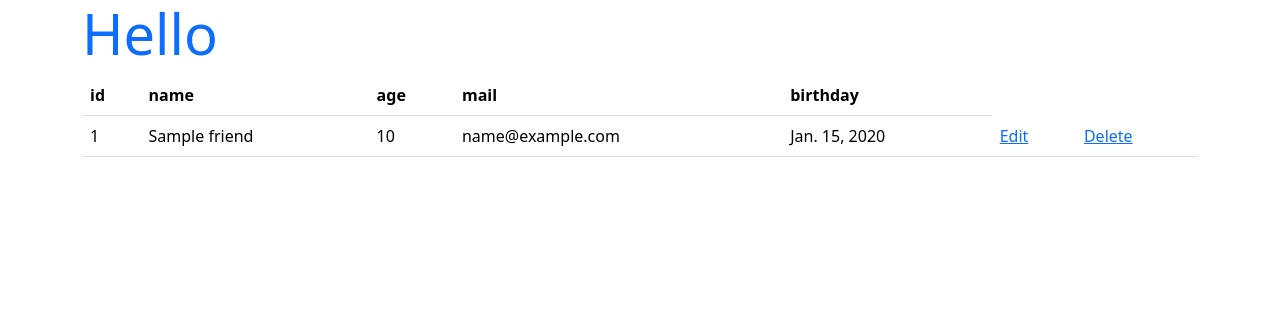
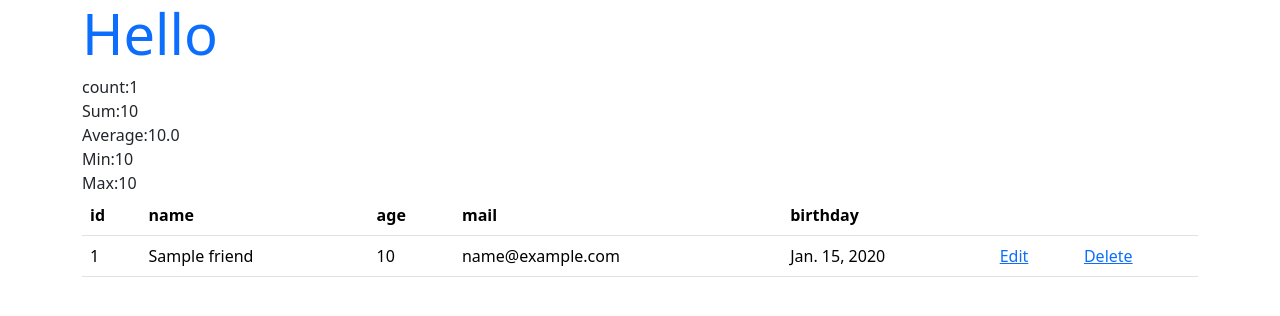
Before and after one commit to Madoyume/03_Django_App, a Django app: page /hello/ in a window 1280 px wide. Shown: the top 316 px of the page. Run offline with Django 5.2, Linux system fonts and the light colour scheme; tables that the repository leaves empty hold one stand-in row (values such as "Sample post"); some libraries are stand-ins or nearby versions.

Commit message:
2024.09.29 mado 要素計算の実装

```diff
--- a/django_app/hello/templates/hello/index.html
+++ b/django_app/hello/templates/hello/index.html
@@ -12,6 +12,7 @@
     </head>
     <body class="container">
         <h1 class="display-4 text-primary">{{title}}</h1>
+        {{message|safe}}
         <table class="table">
             <tr>
                 <th>id</th>
@@ -19,6 +20,8 @@
                 <th>age</th>
                 <th>mail</th>
                 <th>birthday</th>
+                <th></th>
+                <th></th>
             </tr>
             {% for item in data %}
             <tr>
--- a/django_app/hello/views.py
+++ b/django_app/hello/views.py
@@ -5,6 +5,7 @@ from .forms import FriendForm
 from django.views.generic import ListView
 from django.views.generic import DetailView
 from .forms import FindForm
+from django.db.models import Count,Sum,Avg,Min,Max
 
 class FriendList(ListView):
     model = Friend
@@ -13,9 +14,20 @@ class FriendDetail(DetailView):
     model = Friend
 
 def index(request):
-    data = Friend.objects.all().order_by('age')
+    data = Friend.objects.all()
+    re1 = Friend.objects.aggregate(Count('age'))
+    re2 = Friend.objects.aggregate(Sum('age'))
+    re3 = Friend.objects.aggregate(Avg('age'))
+    re4 = Friend.objects.aggregate(Min('age'))
+    re5 = Friend.objects.aggregate(Max('age'))
+    msg = 'count:' + str(re1['age__count']) \
+        + '<br>Sum:' + str(re2['age__sum']) \
+        + '<br>Average:' + str(re3['age__avg']) \
+        + '<br>Min:' + str(re4['age__min']) \
+        + '<br>Max:' + str(re5['age__max'])
     params = {
         'title':'Hello',
+        'message':msg,
         'data':data,
     }
     return render(request, 'hello/index.html', params)
```
